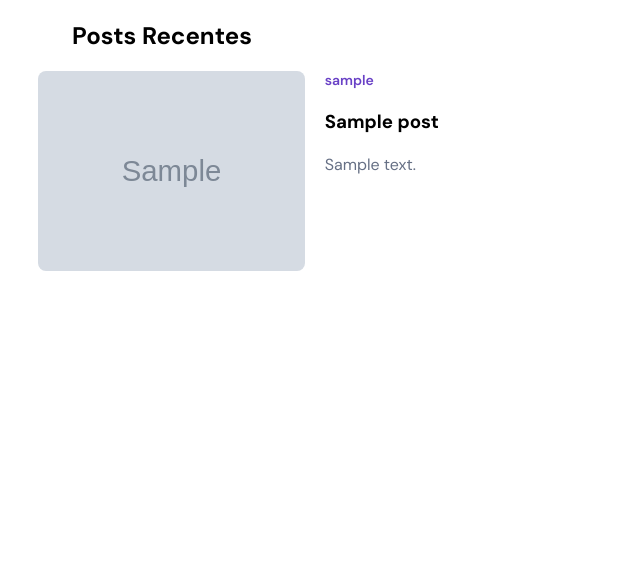
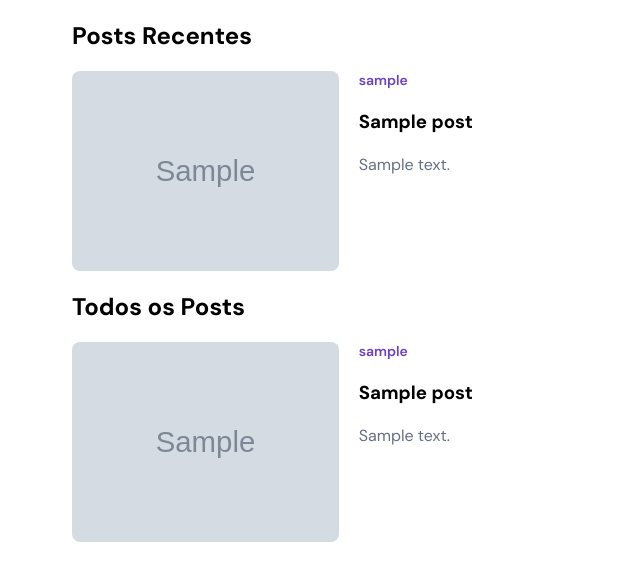
Before and after one commit to limahugovt/professional-blog, a Django app: page / in a window 1280 px wide. Shown: the part 68-649 px from the top of the page, without its empty margins (0-640 px from the left). Run offline with Django 5.2, Linux system fonts and the light colour scheme; tables that the repository leaves empty hold one stand-in row (values such as "Sample post"); grey boxes marked "Sample" are stand-in pictures.

Commit message:
Add section for displaying all posts

```diff
--- a/courses/templates/index.html
+++ b/courses/templates/index.html
@@ -23,5 +23,24 @@
     {% endfor %}
   </div>
 </section>
+<section>
+  <div>
+    <h2>
+      Todos os Posts
+    </h2>
+  </div>
+  <div class="grid-posts-3">
+    {% for post in posts %}
+      <div class="section-post">
+        <img src="{{ post.image.url }}" alt="">
+          <div class="infos-post">
+            <p id="author">{{ post.author }}</p>
+            <h3 id="name-post">{{ post.title }}</h3>
+            <p id="about-post">{{ post.content}}</p>
+          </div>
+      </div>
+    {% endfor %}
+  </div>
+</section>
 
 {% endblock %}
--- a/courses/views.py
+++ b/courses/views.py
@@ -3,6 +3,6 @@ from .models import Post
 
 def home(request):
     context = {
-        'posts': Post.objects.all()
+        'posts': Post.objects.filter(status='published').order_by('-publish')[:4]
     }
     return render(request, 'index.html', context)
--- a/static/styles/style.css
+++ b/static/styles/style.css
@@ -70,6 +70,11 @@ nav ul {
     max-width: 248px;
     color: #667085;
     max-height: 200px;
+    overflow: hidden;
+    display: -webkit-box;
+    -webkit-line-clamp: 4;
+    -webkit-box-orient: vertical;
+    text-overflow: ellipsis;
   }
 }
 
@@ -78,5 +83,11 @@ nav ul {
   grid-template-columns: repeat(2, 592px);
   gap: 20px;
   width: 100%;
-  justify-content: center;
 }
+
+.grid-posts-3 {
+  display: grid;
+  grid-template-columns: repeat(2, 1fr);
+  gap: 12px;
+  width: 100%;
+}
```
